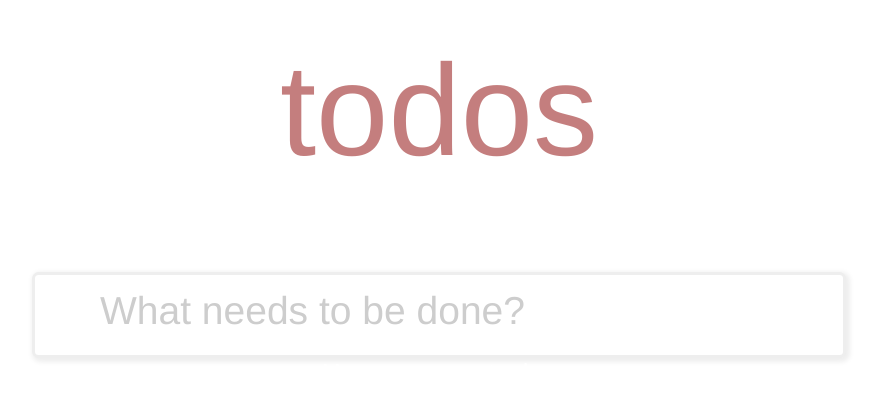
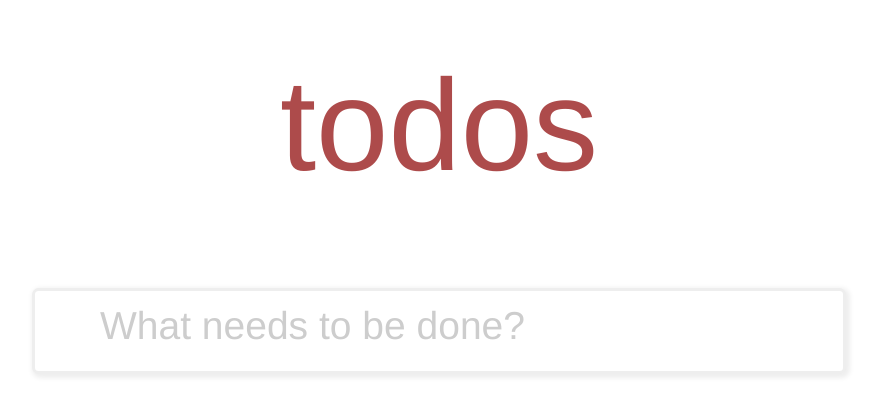
Before and after one commit to jyotikabanerjee/react-todos, a React (Create React App) app: page / in a window 1280 px wide. Shown: the part 123-538 px from the top of the page, without its empty margins (201-1081 px from the left). Built offline with nearby package versions, Linux system fonts and the light colour scheme.

Commit message:
add src code

```diff
--- a/package.json
+++ b/package.json
@@ -39,6 +39,7 @@
     ]
   },
   "devDependencies": {
-    "gh-pages": "^3.2.3"
+    "gh-pages": "^3.2.3",
+    "uuid": "^8.3.2"
   }
 }
--- a/src/pages/todo-main.css
+++ b/src/pages/todo-main.css
@@ -4,7 +4,7 @@
     font-weight: lighter;
     font-size: 5em;
     margin-top: -1em;
-    opacity: 50%;
+    opacity: 70%;
 }
 
 .Todo-container {
--- a/src/pages/todo-main.js
+++ b/src/pages/todo-main.js
@@ -1,19 +1,30 @@
 import React, {useState} from 'react';
 import './todo-main.css';
+import {v4} from 'uuid';
 import TodoItem from "../components/item/todo-item";
 
 const TodoMain = () => {
-    let [todoItem, setTodoItem] = useState({});
+    let [todos, setTodos] = useState([]);
+
     const handleKeyDown = (ev) => {
-        // console.log(ev.key);
+        if(ev.target.value )
         if(ev.key === 'Enter') {
-            console.log(ev.target.value);
-            let obj = {
+            if(ev.target.value === '') {
+                return;
+            }
+            setTodos([...todos, {
                 'task': ev.target.value,
-                'done': false
-            };
-            setTodoItem(obj);
+                'done': false,
+                'key': v4()
+            }]);
+
+            ev.target.value = '';
+            // console.log(todos);
         }
+    };
+
+    const handleSubmit = () => {
+
     };
 
     return (
@@ -22,9 +33,13 @@ const TodoMain = () => {
                 todos
              </h1>
             <div className="Todo-container">
-                <input id="Todo-enter" type="text" placeholder="What needs to be done?" onKeyDown={handleKeyDown}/>
+                <input id="Todo-enter" type="text" placeholder="What needs to be done?" onKeyDown={handleKeyDown} onBlur={handleSubmit}/>
             </div>
-            <TodoItem todo={todoItem}/>
+            <div>
+                {todos.length > 0  && todos.map((item)=> {
+                    return <TodoItem key={item.key} todo={item}/>
+                })}
+            </div>
         </div>
     );
 };
```
